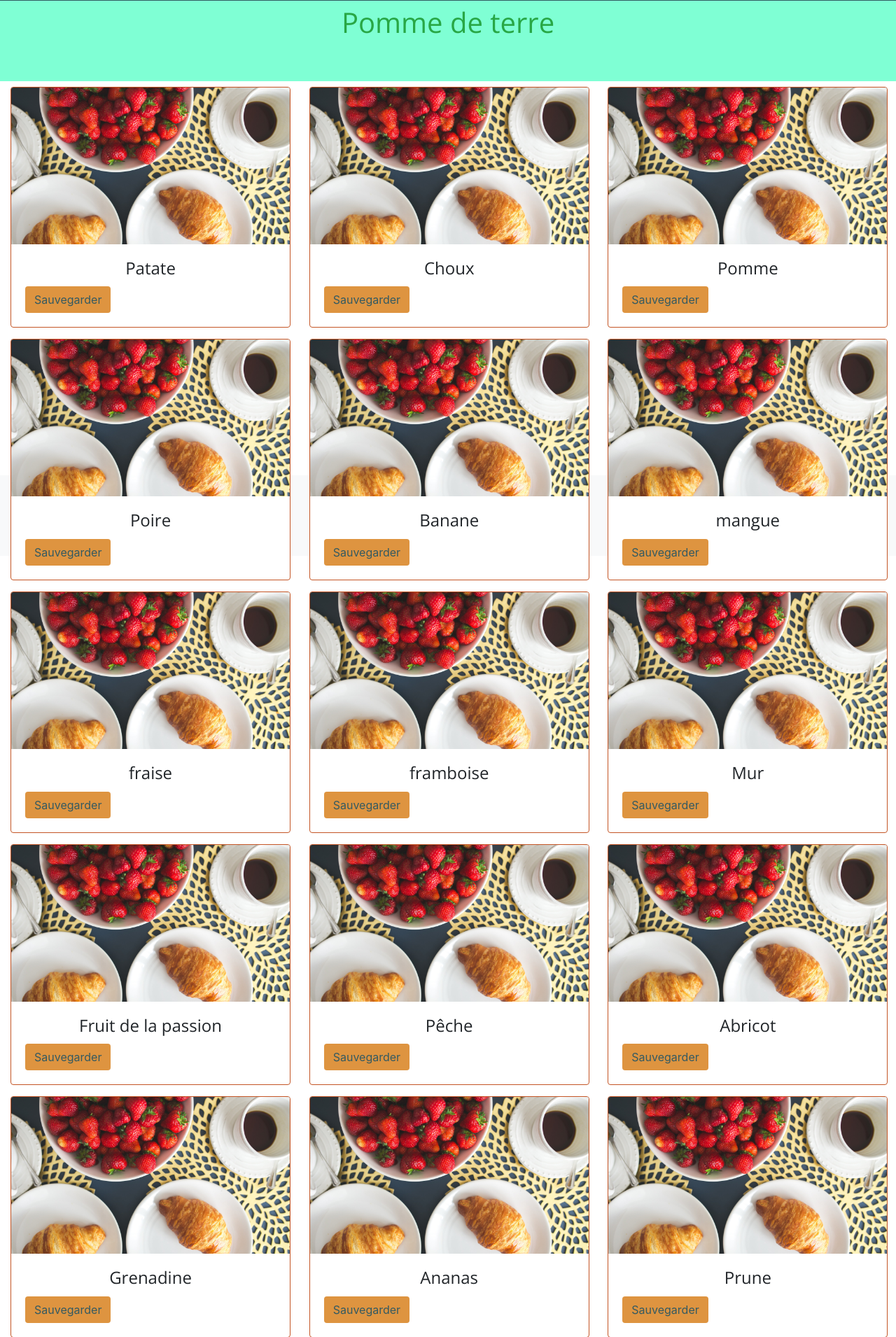
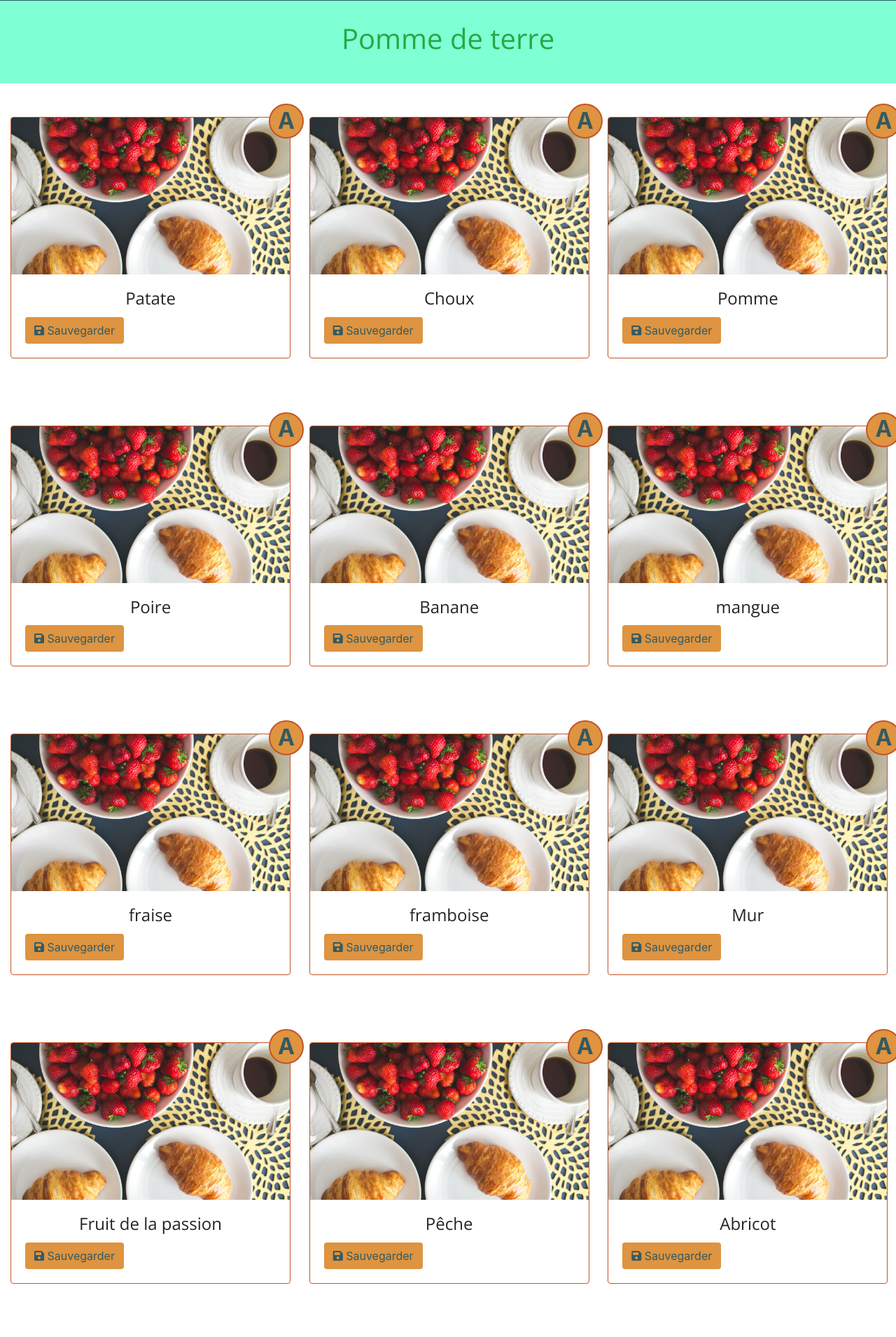
Before and after one commit to riderflo85/purbeurrewebV2, a Django app: page /result in a window 1280 px wide. Shown: the part 121-2031 px from the top of the page at 70% size. Run offline with Django 3.2, Linux system fonts and the light colour scheme; some libraries are stand-ins or nearby versions; some web fonts are replaced.

Commit message:
Ajout du nutriscore des aliments sur la page de resultas 'result.html'

```diff
--- a/purbeurre_project/search/static/search/css/mycss.css
+++ b/purbeurre_project/search/static/search/css/mycss.css
@@ -30,15 +30,32 @@ h1, h2, h3, h4
     border-radius: 4px;
 }
 
-.delimit-display
+/* .delimit-display
 {
     height: 100vh;
-    padding-top: 6%;
-}
+    padding-top: 120px;
+} */
 
 #img-food
 {
-    height: 20vh;
+    height: 15vh;
+}
+
+.nut-group
+{
+    width: 50px;
+    height: 50px;
+    position: absolute;
+    right: -20px;
+    top: -20px;
+    background-color: #DE9440;
+    border: 2px solid #C45525;
+    border-radius: 30px;
+}
+
+div.h2
+{
+    margin: 0;
 }
 
 .btn-color-personal
@@ -56,6 +73,11 @@ h1, h2, h3, h4
 .color-cyan
 {
     color: #86EBE6;
+}
+
+.color-darkblue
+{
+    color: #345A61;
 }
 
 .link-style:hover
--- a/purbeurre_project/search/templates/search/result.html
+++ b/purbeurre_project/search/templates/search/result.html
@@ -31,17 +31,33 @@
 
         <!-- content -->
         <div class="row justify-content-center">
+
+            {% if testListFood|length >= 7 %}
+                <style type="text/css">
+                    .delimit-display{padding-top: 120px;}
+                </style>
+
+            {% else %}
+                <style type="text/css">
+                    .delimit-display{height: 100vh; padding-top: 120px;}
+                </style>
+            {% endif %}
+
             {% for food in testListFood %}
-                <div class="col-12 col-lg-4 my-2">
+                <div class="col-12 col-lg-4 my-5">
                     <div class="card border-primary size-card size-card mx-auto">
+                        <div class="d-flex align-items-center justify-content-center nut-group">
+                                <div class="color-darkblue h2"><strong>A</strong></div>
+                        </div>
                         <img src="{% static 'search/img/orig.jpg' %}" alt="image" class="card-img-top img-fluid">
                         <div class="card-body">
                             <h4 class="card-title text-center">{{ food }}</h4>
-                            <a href="#" class="btn btn-color-personal">Sauvegarder</a>
+                            <a href="#" class="btn btn-color-personal"><i class="fas fa-save"></i> Sauvegarder</a>
                         </div>
                     </div>
                 </div>
             {% endfor %}
+
         </div>
     </div><!-- end .container-fluid h-100 -->
 </header>
```
